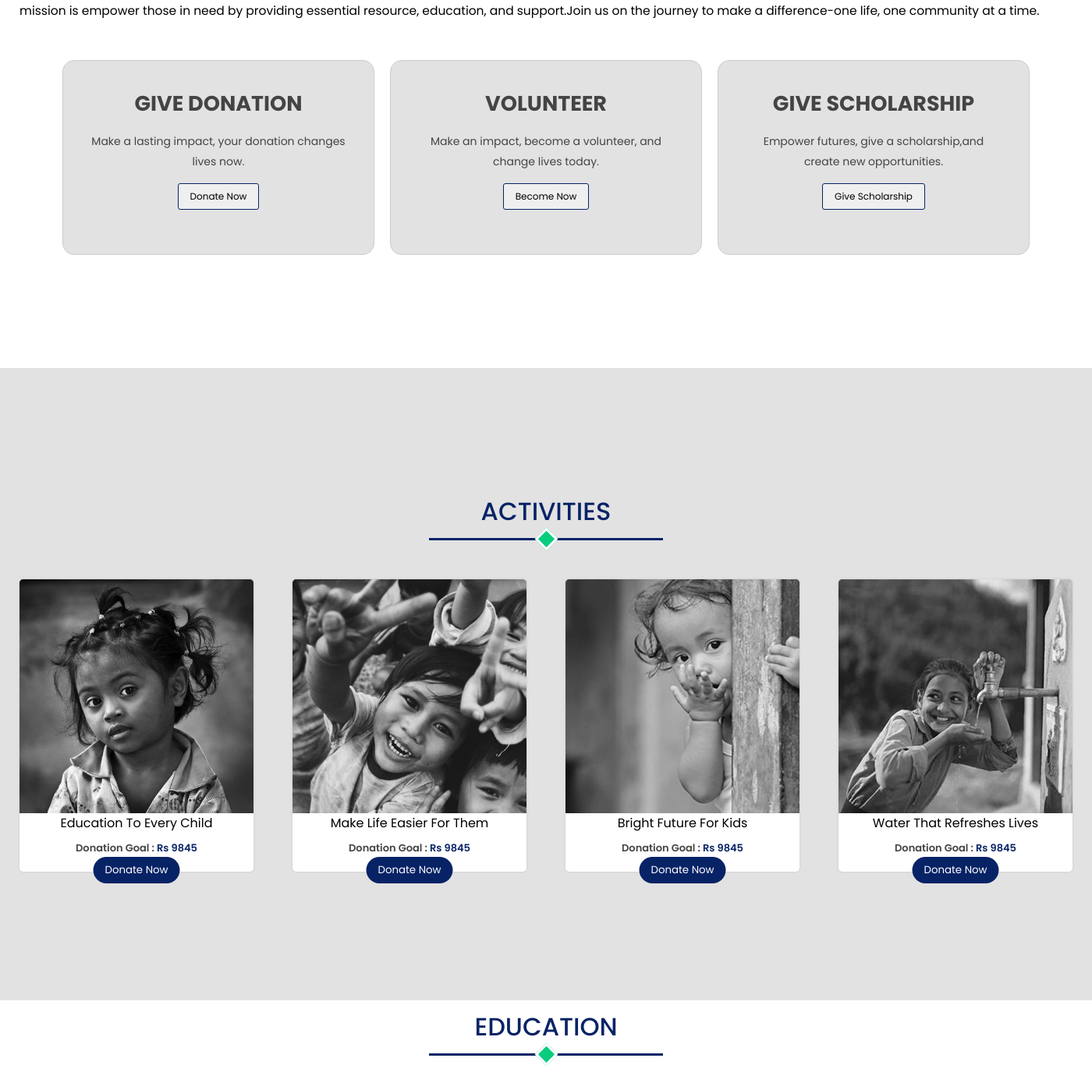
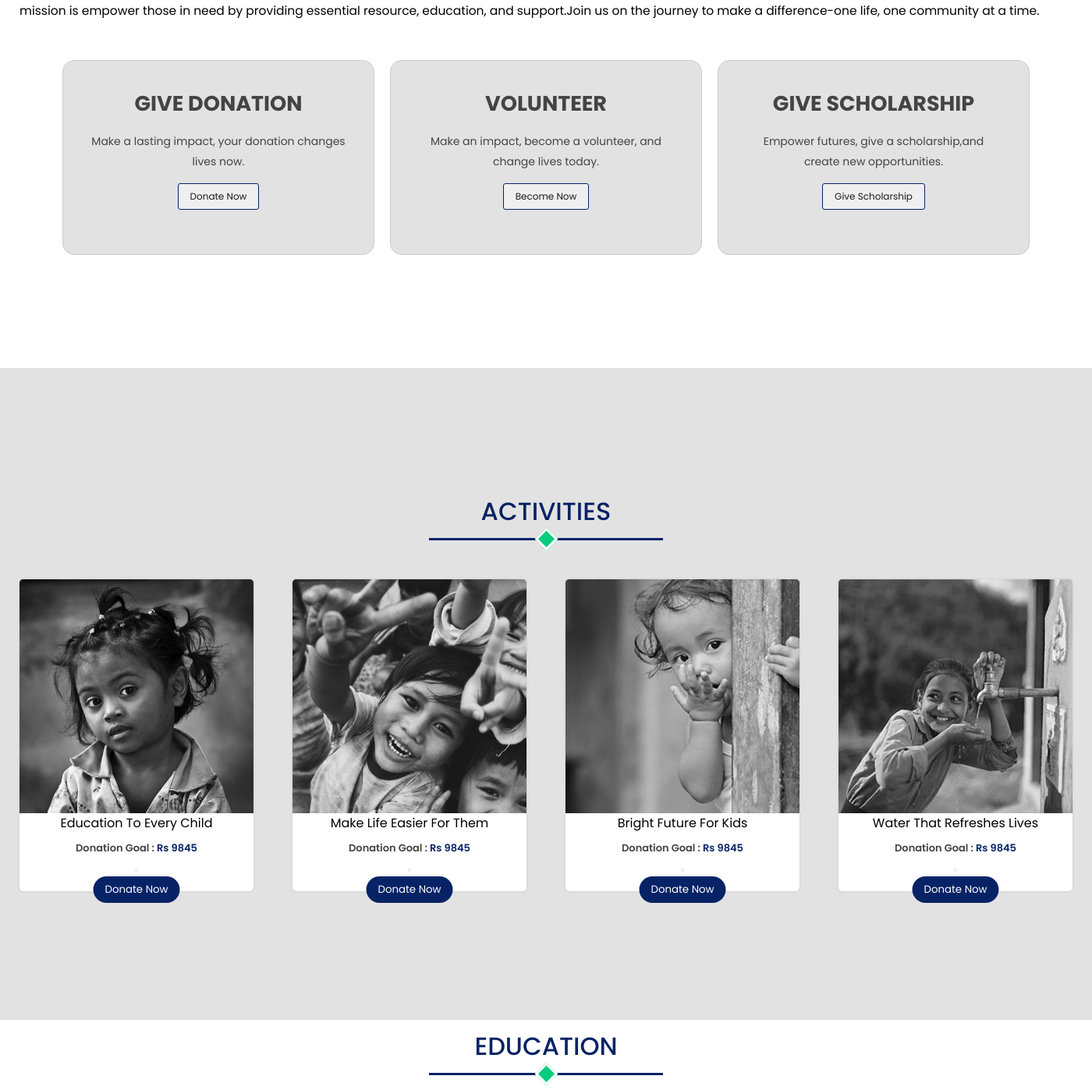
Before and after one commit to 07aadarsh/Charity, a PHP site: page / in a window 1400 px wide. Shown: the part 1096-2494 px from the top of the page at 78% size. Run offline with PHP 8.4, Linux system fonts and the light colour scheme.

Commit message:
"Updated index.php and style.css files: added links to buttons, modified button styles, and adjusted CSS selectors."

```diff
--- a/Description/index.php
+++ b/Description/index.php
@@ -30,7 +30,7 @@
                 echo"
                 <li>
                     <div class='user'>
-                        $_SESSION[username]-<a href='logout.php'>LOGOUT</a>
+                        $_SESSION[username] <button><a href='logout.php'>LOGOUT</a></button>
                     </div>
                 </li>
                 ";
@@ -158,7 +158,7 @@
                     Make a lasting impact, your donation changes lives now.
                 </p>
                 <button>
-                    Donate Now
+                    <a href="donation.php">Donate Now</a>
                 </button>
             </div>
             <!--donation end here-->
@@ -171,7 +171,7 @@
                     Make an impact, become a volunteer, and change lives today.
                 </p>
                 <button>
-                    Become Now
+                   <a href="#">Become Now</a>
                 </button>
             </div>
             <!--donation end here-->
@@ -184,7 +184,7 @@
                     Empower futures, give a scholarship,and create new opportunities.
                 </p>
                 <button>
-                    Give Scholarship
+                    <a href="#">Give Scholarship</a>
                 </button>
             </div>
             <!--donation end here-->
@@ -203,7 +203,7 @@
                     <div class="donationCount">
                         Donation Goal : <span>Rs 9845</span>
                     </div>
-                    <button>Donate Now</button>
+                    <button><a href="donation.php">Donate Now</a></button>
                 </div>
                 <!--box end-->
 
@@ -213,7 +213,7 @@
                     <div class="donationCount">
                         Donation Goal : <span>Rs 9845</span>
                     </div>
-                    <button>Donate Now</button>
+                    <button><a href="donation.php">Donate Now</a></button>
                 </div>
                 <!--box end-->
 
@@ -223,7 +223,7 @@
                     <div class="donationCount">
                         Donation Goal : <span>Rs 9845</span>
                     </div>
-                    <button>Donate Now</button>
+                    <button><a href="donation.php">Donate Now</a></button>
                 </div>
                 <!--box end-->
 
@@ -233,7 +233,7 @@
                     <div class="donationCount">
                         Donation Goal : <span>Rs 9845</span>
                     </div>
-                    <button>Donate Now</button>
+                    <button><a href="donation.php">Donate Now</a></button>
                 </div>
                 <!--box end-->
 
--- a/Description/style.css
+++ b/Description/style.css
@@ -110,7 +110,8 @@ header .top{
     margin-left: 725px;
 }
 
-.top ul li .sign-in-up button{
+
+.top ul li .sign-in-up button, .user button{
     background-color: var(--green);
     color: #fff;
     font-size: 16px;
@@ -124,9 +125,9 @@ header .top{
     cursor: pointer;
 }
 
-
-
-
+.user button a{
+    color: #fff;
+}
 
 .top ul li .sign-in-up button:last-child{
     background-color: var(--green);
@@ -459,7 +460,7 @@ span{
     margin-top: 15px;
 }
 
-#aboutSection .cards > div button{
+#aboutSection .cards > div button {
     border: 1px solid var(--blue);
     outline: none;
     padding: 7px 15px;
@@ -472,6 +473,10 @@ span{
 
 #aboutSection .cards > div:hover button{
     background-color: var(--blue);
+    color: #fff;
+}
+
+#aboutSection .cards > div:hover a{
     color: #fff;
 }
 
@@ -565,7 +570,7 @@ span{
     color:var(--blue);
 }
 
-.activities .boxContainer .box button{
+.activities .boxContainer .box button a{
     position: absolute;
     left: 50%;
     background-color:var(--blue);
```
